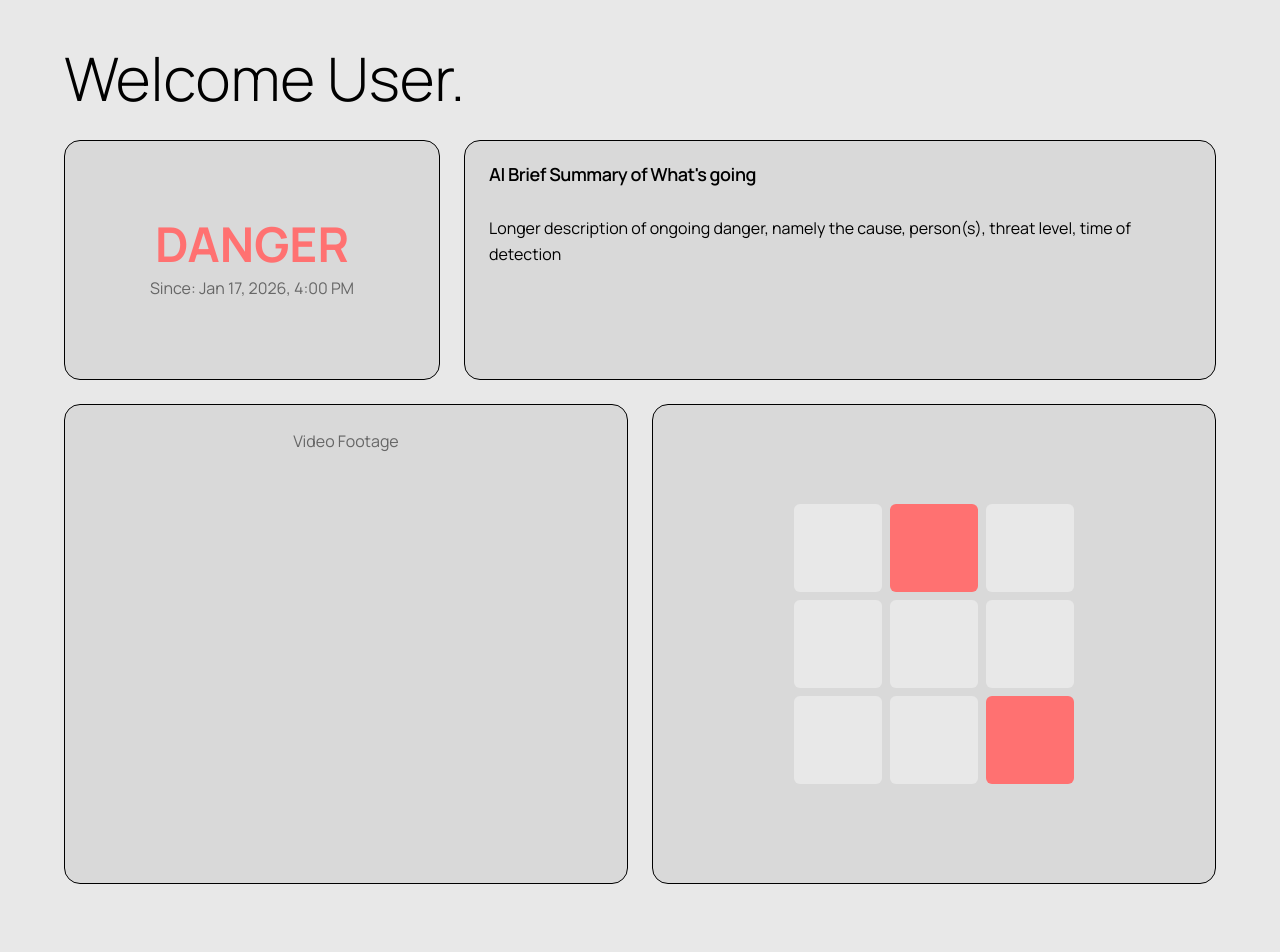
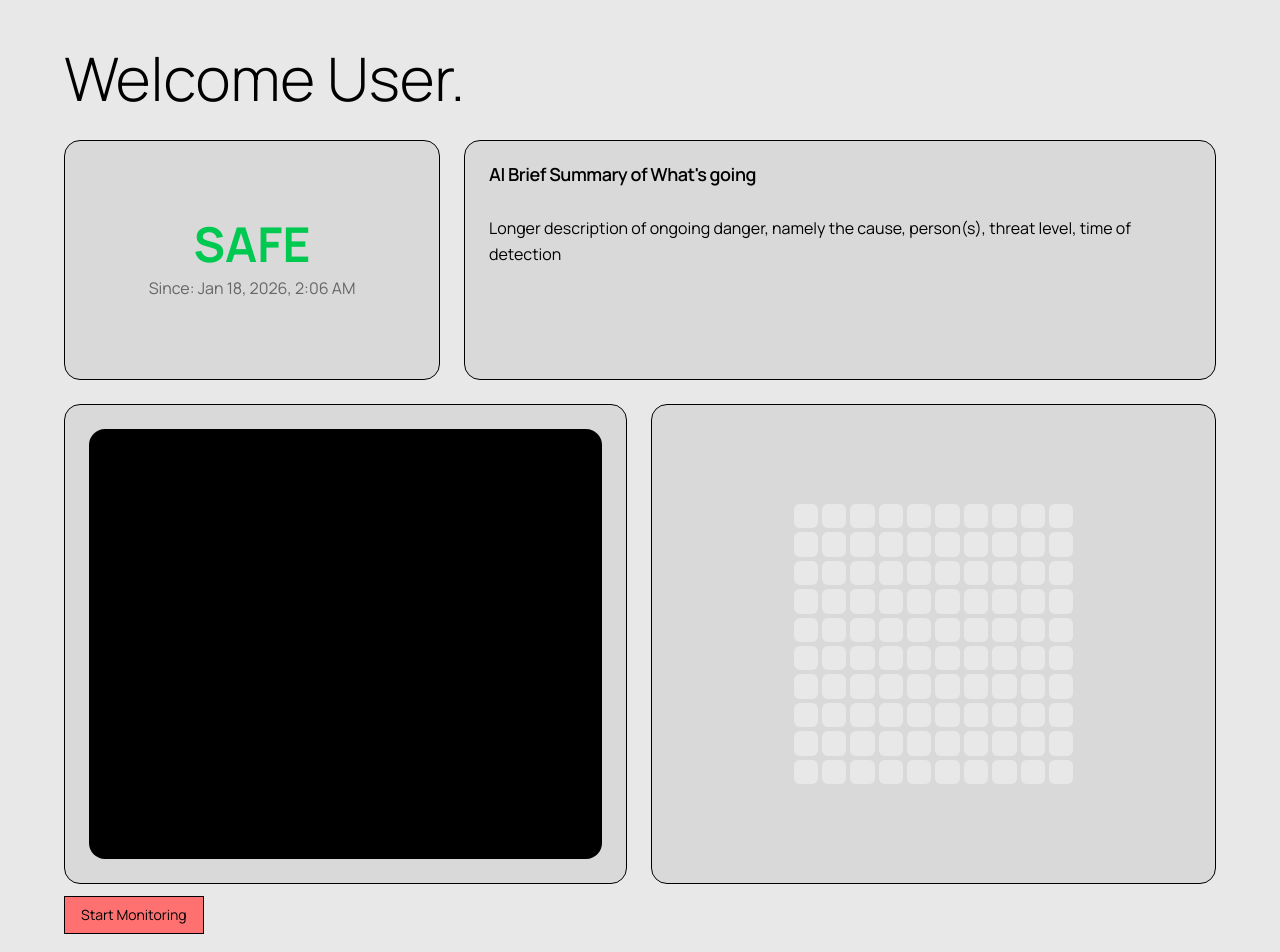
Before and after one commit to xiongian/nexhacks, a Next.js app: page /dashboard in a window 1280 px wide. Shown: the top 952 px of the page. Built offline with nearby package versions, Linux system fonts and the light colour scheme.

Commit message:
made everything work

```diff
--- a/app/dashboard/page.tsx
+++ b/app/dashboard/page.tsx
@@ -1,47 +1,217 @@
 "use client"
+
+import { useEffect, useState } from "react"
 
 import { WarningWidget } from "@/components/dashboard/WarningWidget"
 import { AISummary } from "@/components/dashboard/SituationSummary"
 import { VideoFeed } from "@/components/dashboard/VideoFeed"
 import { PersonLocator } from "@/components/dashboard/PersonLocator"
 
+type DangerLevel = "SAFE" | "WARNING" | "DANGER"
+
+type OvershootParsed = {
+  level: DangerLevel
+  summary: string
+  grid: boolean[][]
+}
+
+type OvershootResult = {
+  result?: string
+}
+
+type OvershootVisionInstance = {
+  start: () => Promise<void>
+  stop: () => Promise<void>
+}
+
+type OvershootVisionConstructor = new (options: {
+  apiUrl: string
+  apiKey: string
+  prompt: string
+  onResult: (result: OvershootResult) => void
+}) => OvershootVisionInstance
+
+function parseOvershootResult(text: string): OvershootParsed | null {
+  try {
+    const start = text.indexOf("{")
+    const end = text.lastIndexOf("}")
+
+    if (start === -1 || end === -1 || end <= start) {
+      return null
+    }
+
+    const segment = text.slice(start, end + 1)
+    const data: unknown = JSON.parse(segment)
+
+    if (!data || typeof data !== "object") {
+      return null
+    }
+
+    const record = data as Record<string, unknown>
+
+    const rawLevel =
+      typeof record.level === "string" ? record.level.toUpperCase() : ""
+
+    let level: DangerLevel
+
+    if (rawLevel === "SAFE" || rawLevel === "WARNING" || rawLevel === "DANGER") {
+      level = rawLevel
+    } else {
+      level = "SAFE"
+    }
+
+    const summary =
+      typeof record.summary === "string" ? record.summary : ""
+    const points = Array.isArray(record.points) ? record.points : []
+
+    const size = 10
+    const grid: boolean[][] = Array.from({ length: size }, () =>
+      Array(size).fill(false)
+    )
+
+    for (const entry of points) {
+      if (!Array.isArray(entry) || entry.length !== 2) {
+        continue
+      }
+
+      const [rawX, rawY] = entry
+      const x = Number(rawX)
+      const y = Number(rawY)
+
+      if (!Number.isFinite(x) || !Number.isFinite(y)) {
+        continue
+      }
+
+      const ix = Math.min(size - 1, Math.max(0, Math.round(x)))
+      const iy = Math.min(size - 1, Math.max(0, Math.round(y)))
+
+      grid[iy][ix] = true
+    }
+
+    return {
+      level,
+      summary,
+      grid,
+    }
+  } catch {
+    return null
+  }
+}
+
 export default function DashboardPage() {
-  // Placeholder data - will be replaced with API calls
   const username = "User"
 
-  const warningData = {
-    level: "DANGER",
-    since: new Date("2026-01-17T16:00:00"),
-  }
+  const defaultSummary =
+    "Longer description of ongoing danger, namely the cause, person(s), threat level, time of detection"
 
-  const summaryData = {
-    title: "AI Brief Summary of What's going",
-    description: "Longer description of ongoing danger, namely the cause, person(s), threat level, time of detection",
-  }
+  const [summaryDescription, setSummaryDescription] = useState(defaultSummary)
+  const [personGrid, setPersonGrid] = useState<boolean[][]>(() =>
+    Array.from({ length: 10 }, () => Array(10).fill(false))
+  )
+  const [dangerLevel, setDangerLevel] = useState<DangerLevel>("SAFE")
+  const [dangerSince, setDangerSince] = useState<Date>(new Date())
+  const [isMonitoring, setIsMonitoring] = useState(false)
 
-  const personGrid = [
-    [false, true, false],
-    [false, false, false],
-    [false, false, true],
-  ]
+  useEffect(() => {
+    if (!isMonitoring) {
+      return
+    }
+
+    let cancelled = false
+    let vision: OvershootVisionInstance | null = null
+
+    async function run() {
+      const apiKey = process.env.NEXT_PUBLIC_OVERSHOOT_API_KEY
+
+      if (!apiKey) {
+        return
+      }
+
+      const sdkModule = (await import("@overshoot/sdk")) as {
+        RealtimeVision: OvershootVisionConstructor
+      }
+
+      if (cancelled) {
+        return
+      }
+
+      const { RealtimeVision } = sdkModule
+
+      const instance = new RealtimeVision({
+        apiUrl: "https://cluster1.overshoot.ai/api/v0.2",
+        apiKey,
+        prompt:
+          'You are monitoring a CCTV feed for safety inside a room. Classify the current situation into a single level using these rules: (1) level = "DANGER" if you see any physical fight, hitting, pushing, shoving, or if anyone is aggressively waving their arms up and down or making frantic, alarming motions; (2) level = "WARNING" if there is no fight, but anyone looks extremely surprised, shocked, or scared (for example wide eyes, hands to face, sudden startled reactions); (3) level = "SAFE" if people appear calm and no one looks surprised, scared, or fighting. Respond ONLY with a single JSON object of the form {"level": "SAFE" | "WARNING" | "DANGER", "summary": string, "points": [[x, y], ...]}. summary must be a short sentence describing what is happening and why that level was chosen. points must be a list of [x, y] coordinates for each person in the scene, where you imagine a bird\'s eye view of the room mapped to a 10 by 10 grid. x and y must be integers between 0 and 9 inclusive, where [0,0] is one corner of the room and [9,9] is the opposite corner.',
+        onResult: (result: OvershootResult) => {
+          if (cancelled) {
+            return
+          }
+
+          const text =
+            typeof result.result === "string" ? result.result : ""
+
+          if (!text.trim()) {
+            return
+          }
+
+          const parsed = parseOvershootResult(text)
+
+          if (!parsed) {
+            return
+          }
+
+          if (parsed.summary) {
+            setSummaryDescription(parsed.summary)
+          }
+
+          setPersonGrid(parsed.grid)
+          setDangerLevel(parsed.level)
+          setDangerSince(new Date())
+        },
+      })
+
+      vision = instance
+
+      await instance.start()
+    }
+
+    run()
+
+    return () => {
+      cancelled = true
+
+      if (vision) {
+        vision.stop().catch(() => {})
+      }
+    }
+  }, [isMonitoring])
 
   return (
     <div className="min-h-screen bg-background p-6 sm:p-8 lg:p-12">
       <div className="max-w-6xl mx-auto">
-        {/* Header */}
         <h1 className="text-5xl sm:text-6xl font-light text-foreground mb-8">
           Welcome {username}.
         </h1>
 
-        {/* First row: Warning Widget + AI Summary */}
         <div className="flex flex-row gap-4 sm:gap-6 mb-4 sm:mb-6 min-h-[30vh]">
-          <WarningWidget level={warningData.level} since={warningData.since} />
-          <AISummary title={summaryData.title} description={summaryData.description} />
+          <WarningWidget level={dangerLevel} since={dangerSince} />
+          <AISummary
+            title="AI Brief Summary of What's going"
+            description={summaryDescription}
+          />
         </div>
 
-        {/* Second row: Video Feed + Person Locator */}
         <div className="flex flex-row gap-4 sm:gap-6 min-h-[60vh]">
-          <VideoFeed />
+          <div className="flex flex-col flex-1 gap-3">
+            <VideoFeed active={isMonitoring} />
+            <button
+              type="button"
+              onClick={() => setIsMonitoring((value) => !value)}
+              className="self-start px-4 py-2 text-xs sm:text-sm bg-danger text-foreground border border-[#000000] border-[0.0625rem]"
+            >
+              {isMonitoring ? "Stop Monitoring" : "Start Monitoring"}
+            </button>
+          </div>
           <PersonLocator grid={personGrid} />
         </div>
       </div>
--- a/components/dashboard/PersonLocator.tsx
+++ b/components/dashboard/PersonLocator.tsx
@@ -3,22 +3,28 @@
 import { Card, CardContent } from "@/components/ui/card"
 
 interface PersonLocatorProps {
-  // 3x3 binary array: true = person detected, false = no person
   grid?: boolean[][]
 }
 
-const defaultGrid = [
-  [false, true, false],
-  [false, false, false],
-  [false, false, true],
-]
+const defaultGrid = Array.from({ length: 10 }, () =>
+  Array(10).fill(false)
+)
 
 export function PersonLocator({ grid = defaultGrid }: PersonLocatorProps) {
+  const columns = grid[0]?.length ?? 0
+  const cells = grid.flat()
+
   return (
     <Card className="h-full min-h-[60vh] sm:min-h-[60vh] flex-1 flex flex-col">
       <CardContent className="flex items-center justify-center h-full flex-1 p-4">
-        <div className="grid grid-cols-3 gap-2 w-full max-w-[280px] aspect-square">
-          {grid.flat().map((hasPersonDetected, index) => (
+        <div
+          style={{
+            display: "grid",
+            gridTemplateColumns: `repeat(${columns}, minmax(0, 1fr))`,
+          }}
+          className="gap-1 w-full max-w-[280px] aspect-square"
+        >
+          {cells.map((hasPersonDetected, index) => (
             <div
               key={index}
               className={`rounded-md transition-colors ${
--- a/components/dashboard/VideoFeed.tsx
+++ b/components/dashboard/VideoFeed.tsx
@@ -1,26 +1,81 @@
 "use client"
+
+import { useEffect, useRef } from "react"
 
 import { Card, CardContent } from "@/components/ui/card"
 
 interface VideoFeedProps {
-  streamUrl?: string
+  active: boolean
 }
 
-export function VideoFeed({ streamUrl }: VideoFeedProps) {
+export function VideoFeed({ active }: VideoFeedProps) {
+  const videoRef = useRef<HTMLVideoElement | null>(null)
+  const streamRef = useRef<MediaStream | null>(null)
+
+  useEffect(() => {
+    if (!active) {
+      if (streamRef.current) {
+        streamRef.current.getTracks().forEach((track) => track.stop())
+        streamRef.current = null
+      }
+      if (videoRef.current) {
+        videoRef.current.srcObject = null
+      }
+      return
+    }
+
+    let cancelled = false
+
+    async function startCamera() {
+      if (!navigator.mediaDevices?.getUserMedia) {
+        return
+      }
+
+      try {
+        const stream = await navigator.mediaDevices.getUserMedia({
+          video: true,
+          audio: false,
+        })
+
+        if (cancelled) {
+          stream.getTracks().forEach((track) => track.stop())
+          return
+        }
+
+        streamRef.current = stream
+
+        if (videoRef.current) {
+          videoRef.current.srcObject = stream
+        }
+      } catch {
+      }
+    }
+
+    startCamera()
+
+    return () => {
+      cancelled = true
+      if (streamRef.current) {
+        streamRef.current.getTracks().forEach((track) => track.stop())
+        streamRef.current = null
+      }
+      if (videoRef.current) {
+        videoRef.current.srcObject = null
+      }
+    }
+  }, [active])
+
   return (
     <Card className="h-full min-h-[60vh] sm:min-h-[60vh] flex-1">
       <CardContent className="flex items-center justify-center h-full p-0">
-        {streamUrl ? (
-          <video
-            src={streamUrl}
-            autoPlay
-            muted
-            loop
-            className="w-full h-full object-cover rounded-2xl"
-          />
-        ) : (
-          <span className="text-muted-foreground">Video Footage</span>
-        )}
+        <video
+          ref={videoRef}
+          id="camera"
+          autoPlay
+          muted
+          playsInline
+          className="w-full h-full object-cover rounded-2xl bg-black"
+        />
       </CardContent>
     </Card>
   )
--- a/components/dashboard/WarningWidget.tsx
+++ b/components/dashboard/WarningWidget.tsx
@@ -3,7 +3,7 @@
 import { Card, CardContent } from "@/components/ui/card"
 
 interface WarningWidgetProps {
-  level?: string
+  level?: "SAFE" | "WARNING" | "DANGER"
   since?: Date
 }
 
@@ -11,6 +11,13 @@ export function WarningWidget({
   level = "DANGER",
   since = new Date("2026-01-17T16:00:00")
 }: WarningWidgetProps) {
+  const colorClass =
+    level === "SAFE"
+      ? "text-green-500"
+      : level === "WARNING"
+      ? "text-yellow-400"
+      : "text-danger"
+
   const formattedDate = since.toLocaleDateString("en-US", {
     month: "short",
     day: "numeric",
@@ -27,7 +34,7 @@ export function WarningWidget({
     <Card className="h-full flex-1 basis-1/3 min-h-[30vh] flex flex-col">
       <CardContent className="flex items-center justify-center h-full flex-1">
         <div className="flex flex-col items-center justify-center">
-          <div className="text-4xl sm:text-5xl font-bold text-danger">{level}</div>
+          <div className={`text-4xl sm:text-5xl font-bold ${colorClass}`}>{level}</div>
           <div className="text-muted-foreground mt-2 text-sm sm:text-base">
             Since: {formattedDate}, {formattedTime}
           </div>
```
